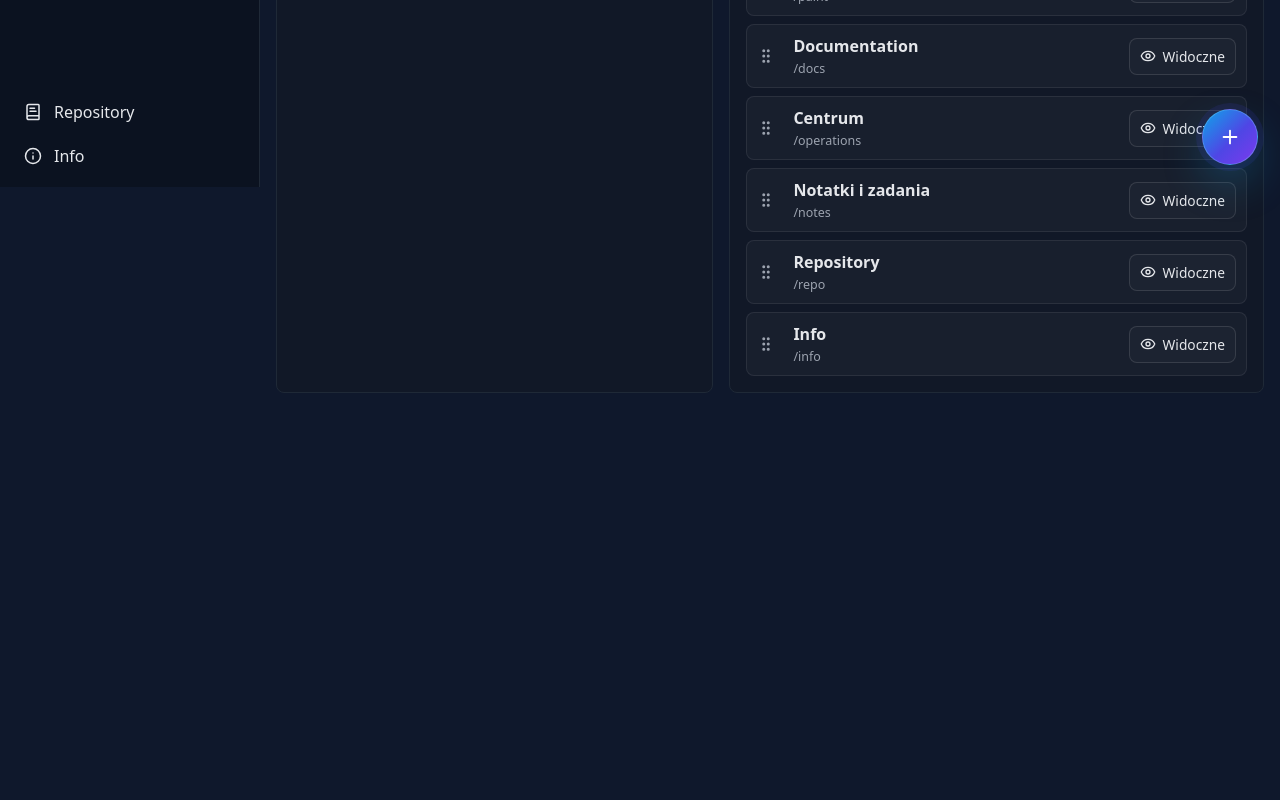
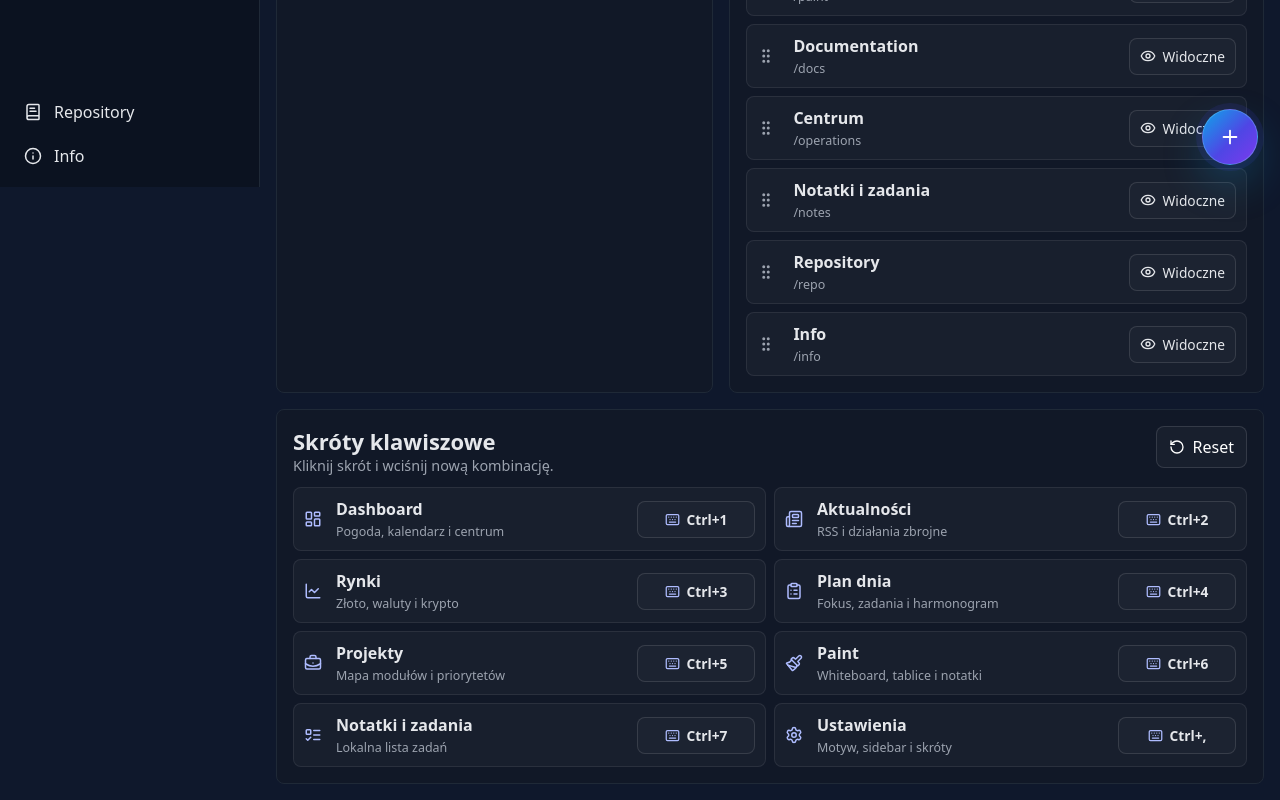
Before and after one commit to DamJanJot/dj-widgets, a React (Vite) app: page /settings in a window 1280 px wide. Shown: the part 613-1413 px from the top of the page. Before the commit the page ends 1022 px from the top, so only its background shows below. Built offline with nearby package versions, Linux system fonts and the light colour scheme.

Commit message:
add configurable keyboard shortcuts

```diff
--- a/src/App.tsx
+++ b/src/App.tsx
@@ -17,6 +17,7 @@ import PaintPanel from './pages/PaintPanel'
 import RouteMemory from './components/RouteMemory'
 import FloatingOrbitumButton from './components/FloatingOrbitumButton'
 import OrbitumContextMenu from './components/OrbitumContextMenu'
+import GlobalKeyboardShortcuts from './components/GlobalKeyboardShortcuts'
 
 export default function App() {
   return (
@@ -24,6 +25,7 @@ export default function App() {
       <Sidebar />
       <div className="main">
         <RouteMemory />
+        <GlobalKeyboardShortcuts />
         <Topbar />
         <div className="content">
           <Routes>
--- a/src/components/CommandPalette.tsx
+++ b/src/components/CommandPalette.tsx
@@ -1,6 +1,7 @@
 import { useEffect, useMemo, useState } from 'react'
 import { useNavigate } from 'react-router-dom'
 import { Search, X } from 'lucide-react'
+import { useShortcutConfig } from '@/hooks/use-keyboard-shortcuts'
 import { appCommands, getCommandByPath, readRecentViews, rememberView } from '@/lib/navigation'
 
 type Props = {
@@ -12,6 +13,7 @@ export default function CommandPalette({ open, onOpenChange }: Props) {
   const navigate = useNavigate()
   const [query, setQuery] = useState('')
   const [recentPaths, setRecentPaths] = useState<string[]>(() => readRecentViews())
+  const { commandShortcuts } = useShortcutConfig()
 
   useEffect(() => {
     const onKey = (event: KeyboardEvent) => {
@@ -45,6 +47,10 @@ export default function CommandPalette({ open, onOpenChange }: Props) {
     [recentPaths]
   )
 
+  const shortcutByPath = useMemo(() => new Map(
+    commandShortcuts.map((item) => [item.command.path, item.shortcut])
+  ), [commandShortcuts])
+
   const run = (path: string) => {
     rememberView(path)
     navigate(path)
@@ -75,6 +81,7 @@ export default function CommandPalette({ open, onOpenChange }: Props) {
                   <strong>{command.label}</strong>
                   <small>{command.hint}</small>
                 </span>
+                {shortcutByPath.get(command.path) && <kbd>{shortcutByPath.get(command.path)}</kbd>}
               </button>
             ))}
           </div>
@@ -89,6 +96,7 @@ export default function CommandPalette({ open, onOpenChange }: Props) {
                 <strong>{command.label}</strong>
                 <small>{command.hint}</small>
               </span>
+              {shortcutByPath.get(command.path) && <kbd>{shortcutByPath.get(command.path)}</kbd>}
             </button>
           ))}
           {!filtered.length && <p className="muted command-empty">Brak wyników</p>}
--- /dev/null
+++ b/src/components/GlobalKeyboardShortcuts.tsx
@@ -0,0 +1,30 @@
+import { useEffect } from 'react'
+import { useNavigate } from 'react-router-dom'
+import { isEditableTarget, shortcutFromEvent, useShortcutConfig } from '@/hooks/use-keyboard-shortcuts'
+import { rememberView } from '@/lib/navigation'
+
+export default function GlobalKeyboardShortcuts() {
+  const navigate = useNavigate()
+  const { commandShortcuts } = useShortcutConfig()
+
+  useEffect(() => {
+    const onKeyDown = (event: KeyboardEvent) => {
+      if (event.repeat || isEditableTarget(event.target)) return
+
+      const pressed = shortcutFromEvent(event)
+      if (!pressed) return
+
+      const match = commandShortcuts.find((item) => item.shortcut === pressed)
+      if (!match) return
+
+      event.preventDefault()
+      rememberView(match.command.path)
+      navigate(match.command.path)
+    }
+
+    window.addEventListener('keydown', onKeyDown)
+    return () => window.removeEventListener('keydown', onKeyDown)
+  }, [commandShortcuts, navigate])
+
+  return null
+}
--- /dev/null
+++ b/src/hooks/use-keyboard-shortcuts.ts
@@ -0,0 +1,119 @@
+import { useCallback, useEffect, useMemo, useState } from 'react'
+import { appCommands } from '@/lib/navigation'
+
+export type ShortcutConfig = {
+  path: string
+  keys: string
+}
+
+const STORAGE_KEY = 'orbitum.keyboardShortcuts'
+const EVENT_NAME = 'orbitum-keyboard-shortcuts'
+const shortcutCommands = appCommands.filter((command, index, all) => (
+  all.findIndex((item) => item.path === command.path) === index
+))
+
+export const defaultShortcuts: ShortcutConfig[] = [
+  { path: '/dashboard', keys: 'Ctrl+1' },
+  { path: '/news', keys: 'Ctrl+2' },
+  { path: '/markets', keys: 'Ctrl+3' },
+  { path: '/day-plan', keys: 'Ctrl+4' },
+  { path: '/projects', keys: 'Ctrl+5' },
+  { path: '/paint', keys: 'Ctrl+6' },
+  { path: '/notes', keys: 'Ctrl+7' },
+  { path: '/settings', keys: 'Ctrl+,' },
+]
+
+const validPaths = new Set(appCommands.map((command) => command.path))
+
+function normalizeShortcuts(value?: ShortcutConfig[] | null) {
+  const stored = Array.isArray(value) ? value : []
+  const byPath = new Map<string, string>()
+
+  for (const shortcut of [...defaultShortcuts, ...stored]) {
+    if (validPaths.has(shortcut.path) && shortcut.keys) {
+      byPath.set(shortcut.path, shortcut.keys)
+    }
+  }
+
+  return shortcutCommands
+    .filter((command) => byPath.has(command.path))
+    .map((command) => ({ path: command.path, keys: byPath.get(command.path) || '' }))
+}
+
+function readShortcuts() {
+  if (typeof window === 'undefined') return normalizeShortcuts()
+  try {
+    const raw = window.localStorage.getItem(STORAGE_KEY)
+    return normalizeShortcuts(raw ? JSON.parse(raw) : null)
+  } catch {
+    return normalizeShortcuts()
+  }
+}
+
+function writeShortcuts(shortcuts: ShortcutConfig[]) {
+  window.localStorage.setItem(STORAGE_KEY, JSON.stringify(shortcuts))
+  window.dispatchEvent(new CustomEvent(EVENT_NAME, { detail: shortcuts }))
+}
+
+export function shortcutFromEvent(event: Pick<KeyboardEvent, 'key' | 'ctrlKey' | 'altKey' | 'shiftKey' | 'metaKey'>) {
+  const key = event.key === ' ' ? 'Space' : event.key.length === 1 ? event.key.toUpperCase() : event.key
+  if (['Control', 'Alt', 'Shift', 'Meta'].includes(key)) return ''
+
+  const parts = [
+    event.ctrlKey ? 'Ctrl' : '',
+    event.altKey ? 'Alt' : '',
+    event.shiftKey ? 'Shift' : '',
+    event.metaKey ? 'Meta' : '',
+    key,
+  ].filter(Boolean)
+
+  return parts.length > 1 ? parts.join('+') : ''
+}
+
+export function isEditableTarget(target: EventTarget | null) {
+  if (!(target instanceof HTMLElement)) return false
+  const tag = target.tagName.toLowerCase()
+  return target.isContentEditable || tag === 'input' || tag === 'textarea' || tag === 'select'
+}
+
+export function useShortcutConfig() {
+  const [shortcuts, setShortcuts] = useState<ShortcutConfig[]>(() => readShortcuts())
+
+  useEffect(() => {
+    const sync = () => setShortcuts(readShortcuts())
+    const syncCustom = (event: Event) => {
+      const detail = (event as CustomEvent<ShortcutConfig[]>).detail
+      setShortcuts(normalizeShortcuts(detail))
+    }
+
+    window.addEventListener('storage', sync)
+    window.addEventListener(EVENT_NAME, syncCustom)
+    return () => {
+      window.removeEventListener('storage', sync)
+      window.removeEventListener(EVENT_NAME, syncCustom)
+    }
+  }, [])
+
+  const updateShortcuts = useCallback((next: ShortcutConfig[]) => {
+    const normalized = normalizeShortcuts(next)
+    setShortcuts(normalized)
+    writeShortcuts(normalized)
+  }, [])
+
+  const setShortcut = useCallback((path: string, keys: string) => {
+    updateShortcuts(shortcuts.map((shortcut) => (
+      shortcut.path === path ? { ...shortcut, keys } : shortcut
+    )))
+  }, [shortcuts, updateShortcuts])
+
+  const resetShortcuts = useCallback(() => updateShortcuts(defaultShortcuts), [updateShortcuts])
+
+  const commandShortcuts = useMemo(() => shortcutCommands
+    .map((command) => ({
+      command,
+      shortcut: shortcuts.find((item) => item.path === command.path)?.keys || '',
+    }))
+    .filter((item) => item.shortcut), [shortcuts])
+
+  return { shortcuts, commandShortcuts, setShortcut, resetShortcuts } as const
+}
--- a/src/lib/navigation.ts
+++ b/src/lib/navigation.ts
@@ -31,7 +31,7 @@ export const appCommands: AppCommand[] = [
   { label: 'Notatki i zadania', path: '/notes', hint: 'Lokalna lista zadań', icon: ListTodo },
   { label: 'Centrum', path: '/operations', hint: 'Alerty i ostatnie działania', icon: RadioTower },
   { label: 'Profil', path: '/profile', hint: 'Informacje użytkownika', icon: User },
-  { label: 'Ustawienia', path: '/settings', hint: 'Motyw i sidebar', icon: Settings },
+  { label: 'Ustawienia', path: '/settings', hint: 'Motyw, sidebar i skróty', icon: Settings },
   { label: 'Documentation', path: '/docs', hint: 'Opis modułów', icon: BookText },
   { label: 'Kalendarz', path: '/dashboard', hint: 'Święta i wydarzenia', icon: CalendarDays },
 ]
--- a/src/pages/Settings.tsx
+++ b/src/pages/Settings.tsx
@@ -1,6 +1,7 @@
-import { DragEvent, useState } from 'react'
-import { Bell, Eye, EyeOff, Globe2, GripVertical, Monitor, Moon, RotateCcw, Shield, Sun } from 'lucide-react'
+import { DragEvent, KeyboardEvent, useState } from 'react'
+import { Bell, Eye, EyeOff, Globe2, GripVertical, Keyboard, Monitor, Moon, RotateCcw, Shield, Sun } from 'lucide-react'
 import { useAppearance, type Appearance } from '@/hooks/use-appearance'
+import { shortcutFromEvent, useShortcutConfig } from '@/hooks/use-keyboard-shortcuts'
 import { useSidebarConfig, type SidebarItemId } from '@/hooks/use-sidebar-config'
 
 const themeOptions: Array<{ value: Appearance; label: string; icon: typeof Moon }> = [
@@ -18,7 +19,9 @@ const settings = [
 export default function Settings() {
   const { appearance, updateAppearance } = useAppearance()
   const { settings: sidebarSettings, items, toggleItem, moveItem, resetSidebar } = useSidebarConfig()
+  const { commandShortcuts, setShortcut, resetShortcuts } = useShortcutConfig()
   const [draggedId, setDraggedId] = useState<SidebarItemId | null>(null)
+  const [recordingPath, setRecordingPath] = useState<string | null>(null)
 
   const handleDragStart = (event: DragEvent<HTMLDivElement>, id: SidebarItemId) => {
     setDraggedId(id)
@@ -32,6 +35,29 @@ export default function Settings() {
     if (sourceId) moveItem(sourceId, targetId)
     setDraggedId(null)
   }
+
+  const handleShortcutKeyDown = (event: KeyboardEvent<HTMLButtonElement>, path: string) => {
+    event.preventDefault()
+    event.stopPropagation()
+
+    if (event.key === 'Escape') {
+      setRecordingPath(null)
+      return
+    }
+
+    const shortcut = shortcutFromEvent(event.nativeEvent)
+    if (!shortcut) return
+
+    setShortcut(path, shortcut)
+    setRecordingPath(null)
+  }
+
+  const duplicateShortcuts = commandShortcuts.reduce<string[]>((duplicates, item, _, all) => {
+    if (all.filter((entry) => entry.shortcut === item.shortcut).length > 1 && !duplicates.includes(item.shortcut)) {
+      duplicates.push(item.shortcut)
+    }
+    return duplicates
+  }, [])
 
   return (
     <section className="page-shell">
@@ -126,6 +152,51 @@ export default function Settings() {
             })}
           </div>
         </div>
+
+        <div className="card settings-panel keyboard-panel">
+          <div className="section-heading split">
+            <div>
+              <h2 className="panel-title">Skróty klawiszowe</h2>
+              <p className="muted small">Kliknij skrót i wciśnij nową kombinację.</p>
+            </div>
+            <button className="button-like" type="button" onClick={resetShortcuts}>
+              <RotateCcw size={16} />
+              Reset
+            </button>
+          </div>
+
+          <div className="shortcut-list">
+            {commandShortcuts.map(({ command, shortcut }) => {
+              const conflict = duplicateShortcuts.includes(shortcut)
+              const recording = recordingPath === command.path
+              return (
+                <div className={`shortcut-row ${conflict ? 'has-conflict' : ''}`} key={command.path}>
+                  <command.icon size={18} />
+                  <div>
+                    <strong>{command.label}</strong>
+                    <span>{command.hint}</span>
+                  </div>
+                  <button
+                    type="button"
+                    className={`shortcut-key ${recording ? 'is-recording' : ''}`}
+                    onClick={() => setRecordingPath(command.path)}
+                    onKeyDown={(event) => handleShortcutKeyDown(event, command.path)}
+                    aria-label={`Zmień skrót dla ${command.label}`}
+                  >
+                    <Keyboard size={15} />
+                    {recording ? 'Wciśnij skrót' : shortcut}
+                  </button>
+                </div>
+              )
+            })}
+          </div>
+
+          {duplicateShortcuts.length > 0 && (
+            <p className="shortcut-warning">
+              Konflikt: {duplicateShortcuts.join(', ')}. Ostatni pasujący widok może przejąć skrót.
+            </p>
+          )}
+        </div>
       </div>
     </section>
   )
--- a/src/styles.css
+++ b/src/styles.css
@@ -1030,7 +1030,7 @@ html.light .topbar.is-scrolled{
 
 .command-item{
   display:grid;
-  grid-template-columns:28px minmax(0,1fr);
+  grid-template-columns:28px minmax(0,1fr) auto;
   align-items:center;
   gap:10px;
   width:100%;
@@ -1058,6 +1058,17 @@ html.light .topbar.is-scrolled{
 .command-item small{
   color:var(--muted);
   margin-top:3px;
+}
+
+.command-item kbd{
+  border:1px solid rgba(255,255,255,.12);
+  border-radius:6px;
+  padding:4px 7px;
+  background:var(--panel-softer);
+  color:#dfe4ff;
+  font:inherit;
+  font-size:.75rem;
+  font-weight:800;
 }
 
 .command-empty{
@@ -1636,6 +1647,76 @@ html.light .topbar.is-scrolled{
 .sidebar-sort-list{
   display:grid;
   gap:8px;
+}
+
+.keyboard-panel{
+  grid-column:1 / -1;
+}
+
+.shortcut-list{
+  display:grid;
+  grid-template-columns:repeat(2,minmax(0,1fr));
+  gap:8px;
+}
+
+.shortcut-row{
+  display:grid;
+  grid-template-columns:22px minmax(0,1fr) auto;
+  align-items:center;
+  gap:10px;
+  padding:10px;
+  border:1px solid rgba(255,255,255,.08);
+  border-radius:8px;
+  background:var(--panel-soft);
+}
+
+.shortcut-row.has-conflict{
+  border-color:rgba(251,191,36,.55);
+}
+
+.shortcut-row svg{
+  color:#aebcff;
+}
+
+.shortcut-row strong,
+.shortcut-row span{
+  display:block;
+}
+
+.shortcut-row span{
+  color:var(--muted);
+  font-size:.78rem;
+  margin-top:3px;
+}
+
+.shortcut-key{
+  display:inline-flex;
+  align-items:center;
+  justify-content:center;
+  gap:7px;
+  min-width:118px;
+  border:1px solid rgba(255,255,255,.12);
+  border-radius:8px;
+  padding:8px 10px;
+  background:var(--panel-softer);
+  color:var(--text);
+  font:inherit;
+  font-size:.86rem;
+  font-weight:700;
+  white-space:nowrap;
+  cursor:pointer;
+}
+
+.shortcut-key.is-recording{
+  color:#fff;
+  border-color:var(--accent-border);
+  background:var(--accent);
+}
+
+.shortcut-warning{
+  margin:10px 0 0;
+  color:#fbbf24;
+  font-size:.86rem;
 }
 
 .sidebar-sort-item{
@@ -2737,6 +2818,20 @@ html.light .quick-actions a{
     grid-template-columns:24px 1fr;
   }
 
+  .shortcut-list{
+    grid-template-columns:1fr;
+  }
+
+  .shortcut-row{
+    grid-template-columns:22px minmax(0,1fr);
+  }
+
+  .shortcut-key{
+    grid-column:2;
+    justify-self:start;
+    min-width:0;
+  }
+
   .visibility-button,
   .required-pill{
     grid-column:2;
```
